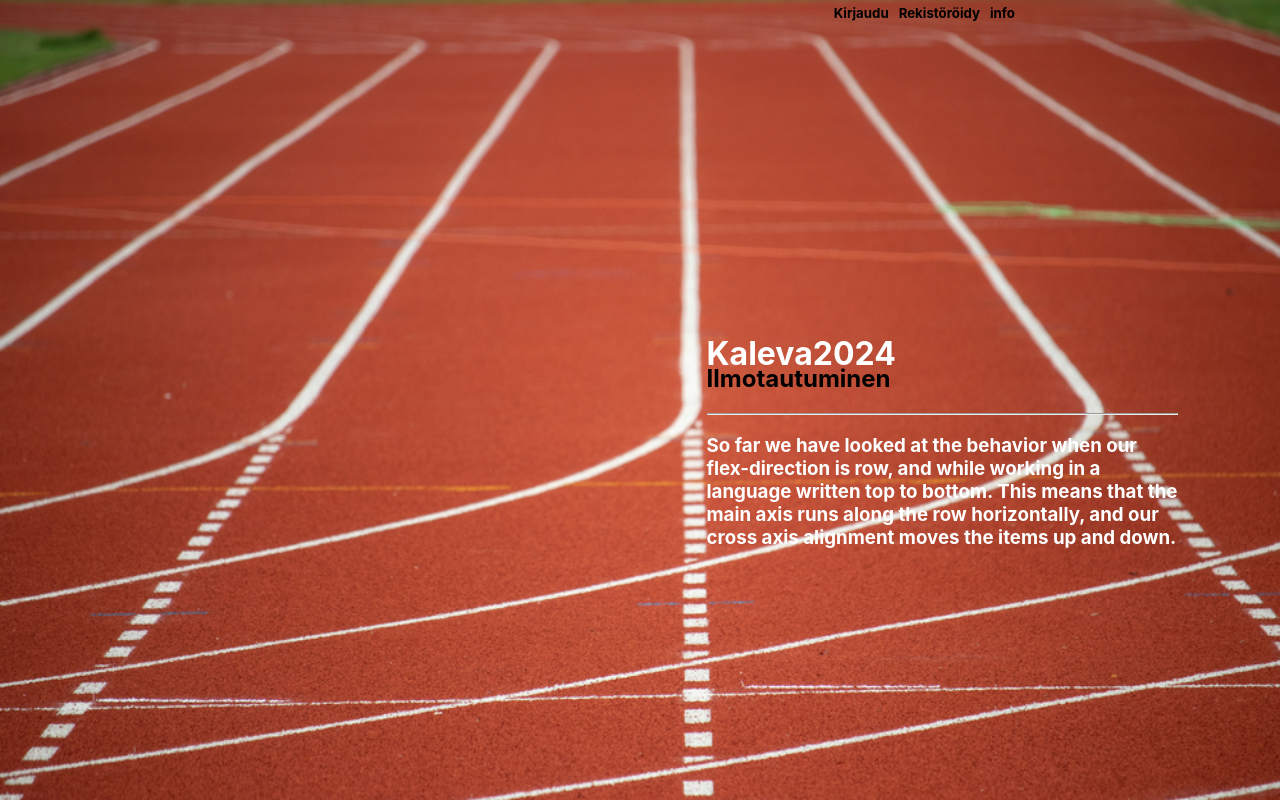
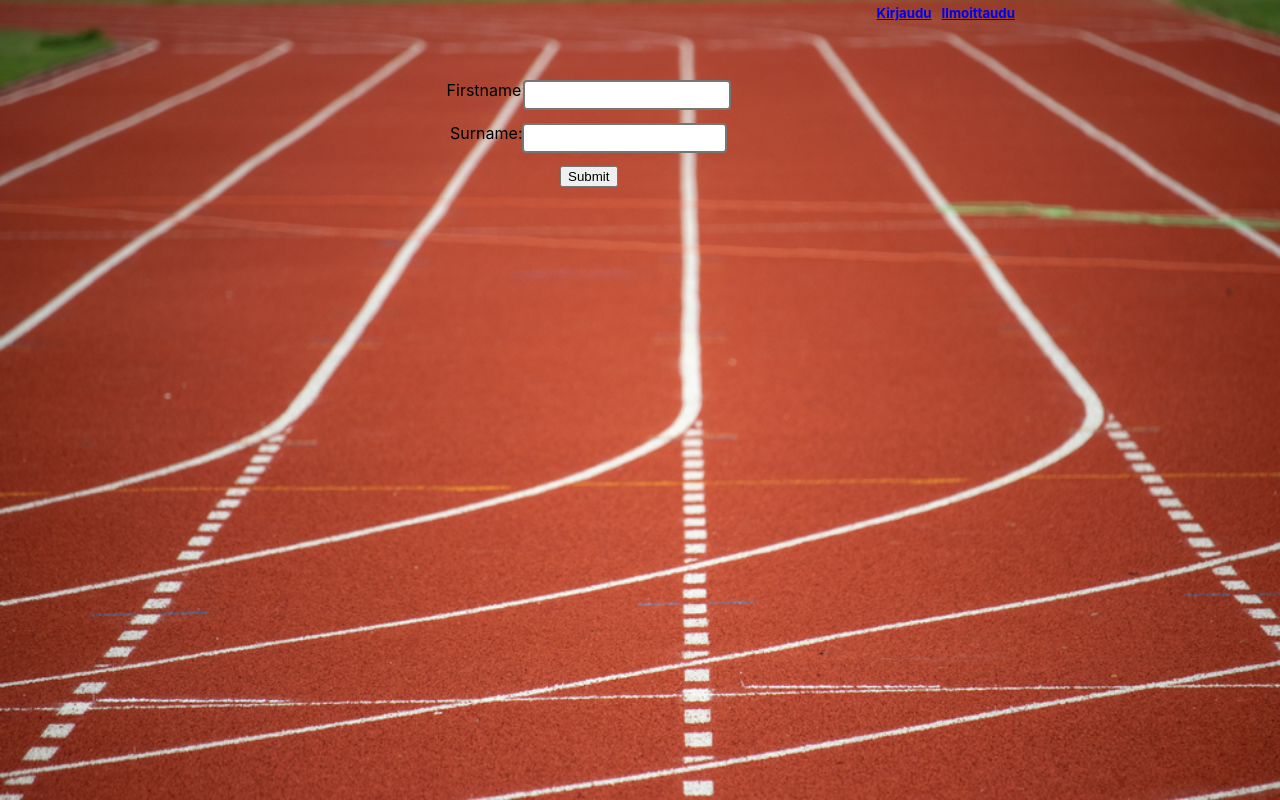
Before and after one commit to AnteroPaivarinta/oppari, a React (Create React App) app: page /admin in a window 1280 px wide. Built offline with nearby package versions, Linux system fonts and the light colour scheme.

Commit message:
second commmit

```diff
--- a/package.json
+++ b/package.json
@@ -19,6 +19,7 @@
     "mysql": "^2.18.1",
     "react": "^18.2.0",
     "react-dom": "^18.2.0",
+    "react-router-dom": "^6.14.0",
     "react-scripts": "5.0.1",
     "typescript": "^4.9.5",
     "web-vitals": "^2.1.4"
--- a/src/App.tsx
+++ b/src/App.tsx
@@ -1,32 +1,22 @@
 import React from 'react';
 import logo from './logo.svg';
+import { BrowserRouter, Routes, Route, NavLink } from "react-router-dom";
 import './App.css';
 import kuva from './kuva.png';
 import './styles.css';
-function App() {
-  return (
-      <div style={{ backgroundImage: `url(${kuva})`, backgroundRepeat: 'no-repeat', minHeight: '100%', height: '100vh', backgroundSize:'cover' }}>
-        <div style={{ display:'flex', flexDirection: 'row', justifyContent: 'flex-end', width:'100%', height: '10%', marginLeft: -260}}>
-            <h5 style={{margin: 5}}>Kirjaudu</h5>
-            <h5 style={{margin: 5}}>Rekistöröidy</h5>
-            <h5 style={{margin: 5}}>info</h5>
-        </div>
-        <div style={{ display: 'flex', alignItems: 'center', width: '92%', height: '90%'}}>
-          <div style={{marginLeft: '60%'}}>
-            <h1 style={{color:'white'}}>Kaleva2024</h1>
-            <h2 style={{marginTop: -30}}>Ilmotautuminen</h2>
-            <hr></hr>
-            <h3 style={{color:'white'}}>
-              So far we have looked at the behavior when our flex-direction is row, and while working in a language
-              written top to bottom. This means that the main axis runs along the row horizontally, and our cross
-              axis alignment moves the items up and down.
-            </h3>
-          </div>
+import Registration from './views/Registration';
+import Main from './views/Main';
 
 
-
-        </div>
-      </div>
+const App =() => {
+  return (
+    <BrowserRouter>
+        <Routes>
+          <Route path="/" element={<Main />} />
+          <Route path="/registration" element={<Registration />} />
+          <Route path="/admin" element={<Registration />} />
+        </Routes>
+    </BrowserRouter>
   );
 }
 
--- /dev/null
+++ b/src/types.tsx
@@ -0,0 +1,13 @@
+export interface IData {
+    firstName: string;
+    lastName: string;
+    age: string;
+    email: string;
+    gender: string;
+    phone: string;
+    tshirt: string;
+    team: string;
+    licenseCard: boolean;
+    hopes: string;
+    freeText: string;
+}
--- /dev/null
+++ b/src/views/Main.tsx
@@ -0,0 +1,40 @@
+import React from 'react';
+import logo from './logo.svg';
+import { BrowserRouter, Routes, Route, NavLink } from "react-router-dom";
+import '../App.css';
+import kuva from '../kuva.png';
+import '../styles.css';
+
+
+const Main = () => {
+  return (
+    <div style={{ backgroundImage: `url(${kuva})`, backgroundRepeat: 'no-repeat', minHeight: '100%', height: '100vh', backgroundSize: 'cover' }}>
+        <div style={{ display:'flex', flexDirection: 'row', justifyContent: 'flex-end', width:'100%', height: '10%', marginLeft: -260}}>
+            <NavLink
+              to="/"
+            >
+              <h5 style={{margin: 5}}> Kirjaudu</h5>
+            </NavLink>
+            <NavLink
+                to="/registration"
+            >
+              <h5 style={{margin: 5}}>Ilmoittaudu</h5>
+            </NavLink>
+        </div>
+        <div style={{ display: 'flex', alignItems: 'center', width: '92%', height: '90%'}}>
+          <div style={{marginLeft: '60%'}}>
+            <h1 style={{color:'white'}}>Kaleva2024</h1>
+            <h2 style={{marginTop: -30}}>Ilmotautuminen</h2>
+            <hr></hr>
+            <h3 style={{color:'white'}}>
+              So far we have looked at the behavior when our flex-direction is row, and while working in a language
+              written top to bottom. This means that the main axis runs along the row horizontally, and our cross
+              axis alignment moves the items up and down.
+            </h3>
+          </div>
+        </div>
+      </div>
+  );
+}
+
+export default Main;
--- /dev/null
+++ b/src/views/Registration.tsx
@@ -0,0 +1,95 @@
+import React, { useState } from 'react';
+import { NavLink } from 'react-router-dom';
+import kuva from '../kuva.png';
+import { IData } from '../types';
+
+
+const Registration = () => {
+
+  const [inputs, setInputs] = useState< IData >
+  ({
+    email: '',
+    tshirt: '',
+    gender: '',
+    phone: '',
+    freeText:'',
+    licenseCard: false,
+    firstName:'',
+    lastName: '',
+    hopes: '',
+    team: '',
+    age:''
+  });
+
+  const handleChange = (event:any) => {
+    const name = event.target.name;
+    const value = event.target.value;
+    setInputs(values => ({...values, [name]: value}))
+  }
+
+  const handleSubmit = (event:any) => {
+    event.preventDefault();
+    console.log(inputs);
+  }
+
+  return (
+    <div style={{ backgroundImage: `url(${kuva})`, backgroundRepeat: 'no-repeat', minHeight: '100%', height: '100vh', backgroundSize:'cover' }}>
+        <div style={{ display:'flex', flexDirection: 'row', justifyContent: 'flex-end', width:'100%', height: '10%', marginLeft: -260}}>
+          <NavLink
+            to="/"
+          >
+            <h5 style={{margin: 5}}> Kirjaudu</h5>
+          </NavLink>
+          <NavLink
+            to="/"
+          >
+            <h5 style={{margin: 5}}>Ilmoittaudu</h5>
+          </NavLink>
+        </div>
+        <div style={{ display: 'flex', alignItems: 'center', flexDirection: 'column', width: '92%', height: '90%'}}>
+    <form onSubmit={handleSubmit} style={{display: 'flex', flexDirection: 'column', height: '100%', width: '100%', alignItems: 'center'}}>
+      <div style={{display: 'flex', flexDirection:  'row'}}>
+        <label style={{width: '27%', height: '10%'}}> Firstname:   </label>
+        <input
+          style={{
+            width: '73%',
+            height:'5%',
+            padding: 12,
+            borderStyle: 'solid',
+            borderRadius: 4,
+            resize: 'vertical'
+          }}
+          type="text"
+          name="firstName"
+          value={inputs?.firstName || ""}
+          onChange={handleChange}
+        />
+      </div>
+
+      <div style={{display: 'flex', flexDirection:  'row', justifyContent: 'flex-start'}}>
+        <label  style={{width: '27%', height: '5%'}}>Surname:  </label>
+        <input
+          style={{
+            width: '73%',
+            height:'5%',
+            padding: 12,
+            borderStyle: 'solid',
+            borderRadius: 4,
+            resize: 'vertical'
+          }}
+          type="number"
+          name="age"
+          value={inputs?.age || ""}
+          onChange={handleChange}
+        />
+      </div>
+
+
+        <input type="submit" />
+    </form>
+        </div>
+      </div>
+  )
+};
+
+export default Registration;
--- a/tsconfig.json
+++ b/tsconfig.json
@@ -16,7 +16,7 @@
     "module": "esnext",
     "moduleResolution": "node",
     "resolveJsonModule": true,
-    "isolatedModules": true,
+    "isolatedModules": false,
     "noEmit": true,
     "jsx": "react-jsx"
   },
```
Also changed, not shown: 1 other file (tests, documents, lock files or other folders).
